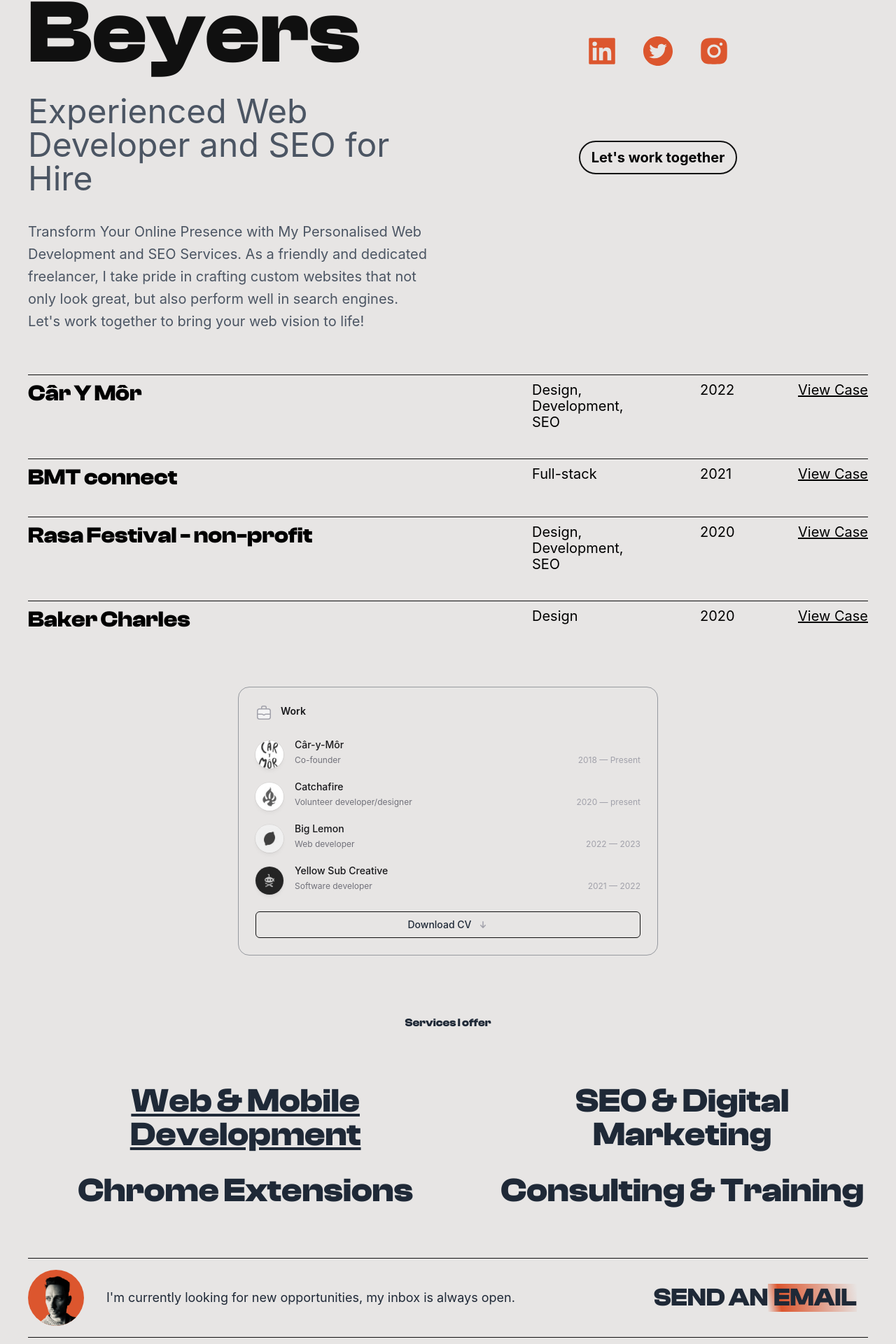
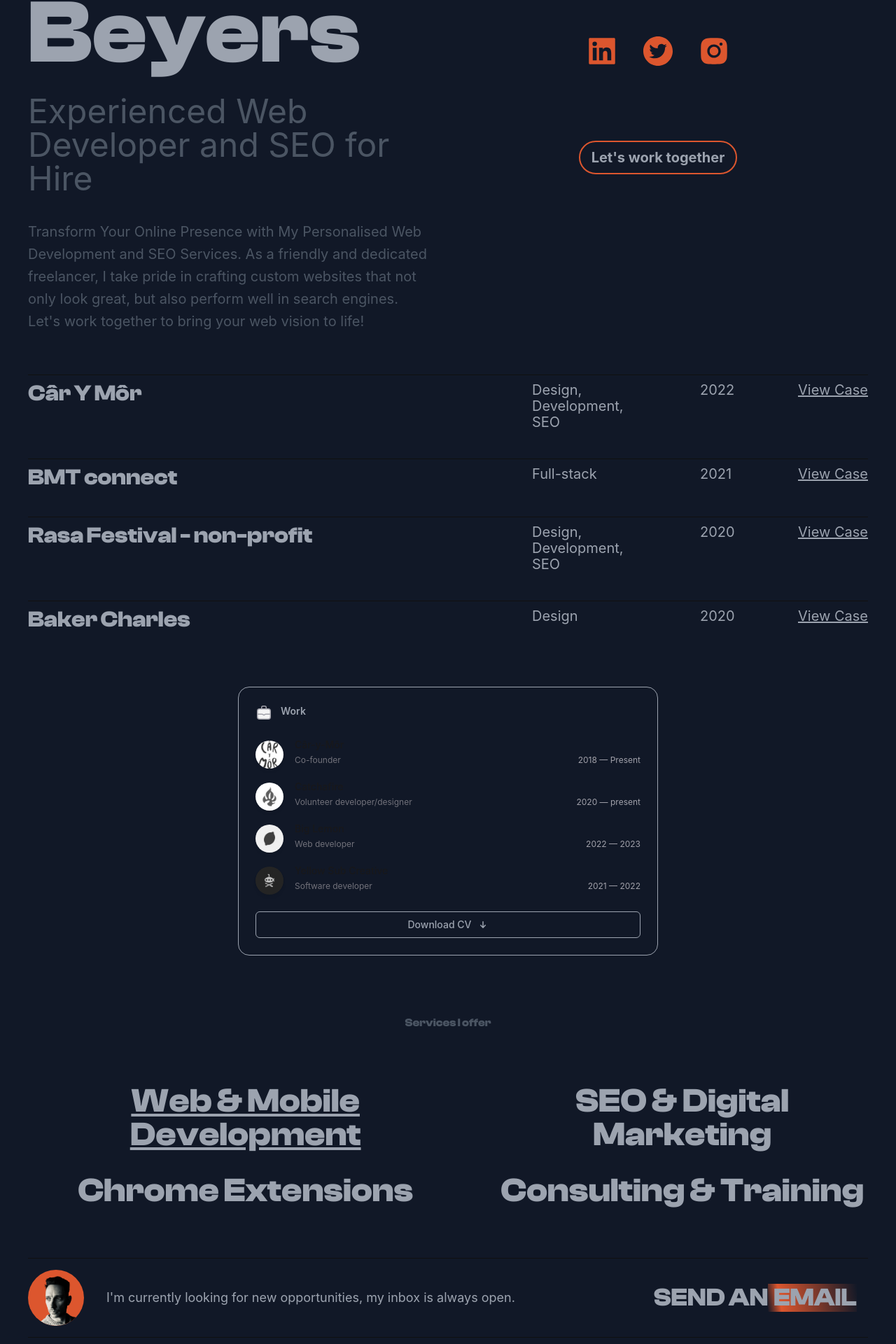
Before and after one commit to francoisbeyers/portfolio, a Next.js app: page / in a window 1280 px wide. Shown: the part 309-2229 px from the top of the page at 70% size. Built offline with nearby package versions, Linux system fonts and the light colour scheme.

Commit message:
landing page style updates

```diff
--- a/app/ProjectList.jsx
+++ b/app/ProjectList.jsx
@@ -40,7 +40,7 @@
           <motion.li
             variants={projectsTitle}
             key={project.id}
-            className="block pb-0 mb-0 border-t border-dark-grey hover:transition-opacity hover:ease-in-out duration-[350ms] hover:text-orange"
+            className="block pb-0 mb-0 border-t border-dark-grey hover:transition-opacity hover:ease-in-out duration-[350ms] hover:text-orange text-gray-400"
           >
             <Link className="pt-[10px] pb-[40px] flex" href={project.link}>
               <div className="w-full md:w-[45%] lg:w-[60%]">
--- a/app/WorkExperience.jsx
+++ b/app/WorkExperience.jsx
@@ -7,8 +7,8 @@
 export default function WorkExperience() {
   return (
     <section className="my-10">
-      <div className="p-6 mx-auto border md:w-1/2 rounded-2xl border-gray-800/40">
-        <h2 className="flex text-sm font-semibold text-zinc-900">
+      <div className="p-6 mx-auto border border-gray-400 md:w-1/2 rounded-2xl">
+        <h2 className="flex text-sm font-semibold text-gray-400">
           <svg
             viewBox="0 0 24 24"
             fill="none"
@@ -171,14 +171,14 @@
           alt="pdf resume"
           target="_blank"
           rel="noopener noreferrer"
-          className="inline-flex items-center justify-center w-full gap-2 px-3 py-2 mt-6 text-sm font-medium text-gray-800 transition border rounded-md group border-dark-grey hover:text-gray-200 outline-offset-2 hover:bg-dark-grey active:bg-dark-grey active:text-gray-200 active:transition-none hover:duration-500"
+          className="inline-flex items-center justify-center w-full gap-2 px-3 py-2 mt-6 text-sm font-medium text-gray-400 transition border border-gray-400 rounded-md group hover:text-orange outline-offset-2 hover:bg-gray-400 active:bg-gray-400 active:text-orange active:transition-none hover:duration-500"
         >
           Download CV
           <svg
             viewBox="0 0 16 16"
             fill="none"
             aria-hidden="true"
-            className="w-4 h-4 transition stroke-zinc-400 group-active:stroke-zinc-600 dark:group-hover:stroke-zinc-50 dark:group-active:stroke-zinc-50"
+            className="w-4 h-4 transition stroke-gray-400 group-active:stroke-gray-600 dark:group-hover:stroke-gray-50 dark:group-active:stroke-orange"
           >
             <path
               d="M4.75 8.75 8 12.25m0 0 3.25-3.5M8 12.25v-8.5"
--- a/app/layout.js
+++ b/app/layout.js
@@ -35,9 +35,9 @@
   return (
     <html lang="en" className={`${clash.variable}`}>
       <head />
-      <body className="flex flex-col justify-between min-h-screen mx-auto bg-stone-200 scroll-smooth selection:bg-dark-grey selection:text-gray-100 max-w-[2560px]">
-        <header className="left-0 mb-4 pt-[10px] right-0 top-0 z-[100] mt-2 sticky backdrop-blur-sm">
-          <div className="flex flex-wrap mb-2 font-bold text-[28px] lg:text-[32px] leading-none md:leading-[0.95] lg:leading-[0.95] items-center px-10">
+      <body className="flex flex-col justify-between min-h-screen mx-auto bg-gray-900 scroll-smooth selection:bg-dark-grey selection:text-gray-100 max-w-[2560px]">
+        <header className="left-0 mb-4 pt-[10px] right-0 top-0 z-[100] mt-2 sticky backdrop-blur-sm text-orange">
+          <div className="flex flex-wrap mb-2 font-bold text-[28px] lg:text-[32px] leading-none md:leading-[0.95] lg:leading-[0.95] items-center px-10 ">
             <div className="w-[35%] md:w-[45%] lg:w-[60%]">
               <Link href={"/"} className="py-2">
                 beyers
@@ -91,13 +91,13 @@
                     alt="profile image"
                   />
                 </div>
-                <p className="py-2 text-sm text-left text-gray-800 md:text-lg">
+                <p className="py-2 text-sm text-left text-gray-400 md:text-lg">
                   I&apos;m currently looking for new opportunities, my inbox is
                   always open.
                 </p>
               </div>
               <Link
-                className="flex items-center justify-center px-4 py-2 text-gray-800 uppercase md:text-4xl hover:duration-500 font-clash"
+                className="flex items-center justify-center px-4 py-2 text-gray-400 uppercase md:text-4xl hover:duration-500 font-clash"
                 href="mailto:francois@beyers.tech"
               >
                 Send an
@@ -116,21 +116,21 @@
 
           <div className="flex items-center justify-between text-center md:flex-row">
             <ul className="flex py-2 text-sm md:flex-row">
-              <li className="px-2 text-gray-800 uppercase">
+              <li className="px-2 text-gray-400 uppercase">
                 <a href="https://www.linkedin.com/in/francois-beyers/">
                   LinkedIn
                 </a>
               </li>
-              <li className="px-2 text-gray-800 uppercase">
+              <li className="px-2 text-gray-400 uppercase">
                 <a href="https://www.instagram.com/francoisbeyers/">
                   Instagram
                 </a>
               </li>
-              <li className="px-2 text-gray-800 uppercase">
+              <li className="px-2 text-gray-400 uppercase">
                 <a href="https://twitter.com/BeyersFrancois">Twitter</a>
               </li>
             </ul>
-            <p className="py-2 text-sm text-gray-800 md:py-0">
+            <p className="py-2 text-sm text-gray-400 md:py-0">
               © {new Date().getFullYear()}
             </p>
           </div>
--- a/app/page.jsx
+++ b/app/page.jsx
@@ -50,13 +50,13 @@
         >
           <motion.h1
             variants={titleAnim}
-            className="py-2 text-lg md:text-xl text-dark-grey"
+            className="py-2 text-lg text-gray-600 md:text-xl"
           >
             hi, i&apos;m{" "}
           </motion.h1>
           <motion.h2
             variants={titleAnim}
-            className="py-2 text-5xl text-dark-grey font-clash md:text-9xl"
+            className="py-2 text-5xl text-gray-400 font-clash md:text-9xl"
           >
             Francois Beyers
           </motion.h2>
@@ -87,22 +87,22 @@
       <section>
         <div>
           <div className="py-10 text-center">
-            <h3 className="py-1 text-gray-800 font-clash ">Services I offer</h3>
+            <h3 className="py-1 text-gray-600 font-clash ">Services I offer</h3>
           </div>
           <div className="justify-center mt-8 mb-8 space-y-8 md:columns-2 md:flex md:gap-12 md:space-y-0">
             <div className="space-y-8">
-              <h3 className="text-4xl font-thin text-center text-gray-800 underline md:text-5xl font-clash">
+              <h3 className="text-4xl font-thin text-center text-gray-400 underline md:text-5xl font-clash">
                 Web & Mobile Development
               </h3>
-              <h3 className="text-4xl font-thin text-center text-gray-800 md:text-5xl font-clash">
+              <h3 className="text-4xl font-thin text-center text-gray-400 md:text-5xl font-clash">
                 Chrome Extensions
               </h3>
             </div>
             <div className="space-y-8">
-              <h3 className="text-4xl font-thin text-center text-gray-800 md:text-5xl font-clash">
+              <h3 className="text-4xl font-thin text-center text-gray-400 md:text-5xl font-clash">
                 SEO & Digital Marketing
               </h3>
-              <h3 className="text-4xl font-thin text-center text-gray-800 md:text-5xl font-clash">
+              <h3 className="text-4xl font-thin text-center text-gray-400 md:text-5xl font-clash">
                 Consulting & Training
               </h3>
             </div>
--- a/components/Button.jsx
+++ b/components/Button.jsx
@@ -1,13 +1,13 @@
 function Button({ btnText }) {
   return (
     <button
-      className="group relative block overflow-hidden opacity-[1] transition-opacity duration-300 ease-in-out hover:opacity-[1] border-dark-grey border-2 rounded-full px-4 font-bold text-lg md:text-xl"
+      className="group relative block overflow-hidden opacity-[1] transition-opacity duration-300 ease-in-out hover:opacity-[1] border-orange border-2 rounded-full px-4 font-bold text-lg md:text-xl"
       type="button"
     >
-      <span className="block transition-transform duration-[350ms] ease-in-out md:group-hover:translate-y-[-110%] py-2">
+      <span className="block transition-transform duration-[350ms] ease-in-out md:group-hover:translate-y-[-110%] py-2 text-gray-400">
         {btnText}
       </span>
-      <span className="transition-translate absolute inset-0 block translate-y-full duration-[350ms] ease-in-out md:group-hover:translate-y-0 py-2">
+      <span className="transition-translate absolute inset-0 block translate-y-full duration-[350ms] ease-in-out md:group-hover:translate-y-0 py-2 text-gray-400">
         {btnText}
       </span>
     </button>
```
